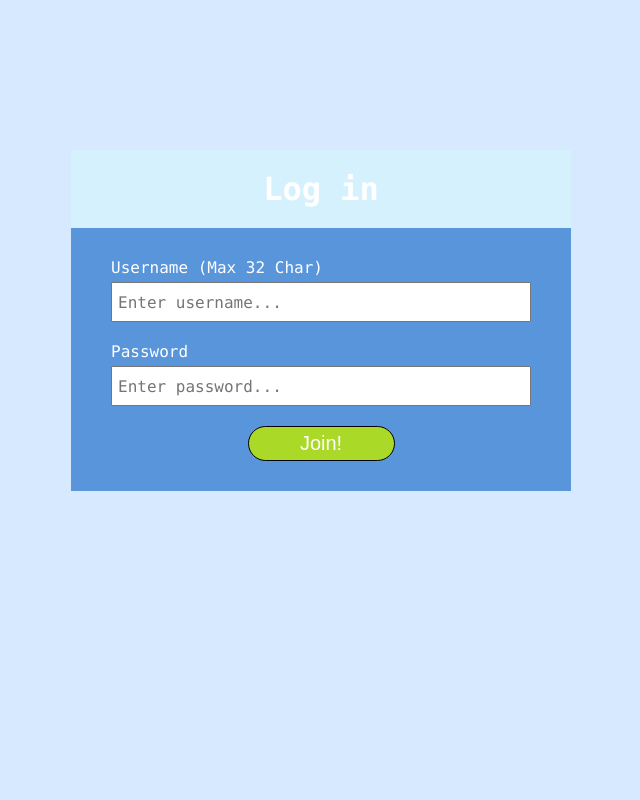
After one commit to vivianrdu/gfi-project, a Django app: template mysite/recipes/templates/recipes/signup.html in a window 1280 px wide. The commit adds this page. Shown: the whole page, without its empty margins (319-959 px from the left). Run offline with Django 3.2, Linux system fonts and the light colour scheme; the template is opened without the code that fills it, so the values that code supplies are empty.

Commit message:
added basic styling for pages

```diff
--- /dev/null
+++ b/mysite/recipes/static/recipes/style.css
@@ -0,0 +1,3 @@
+li a {
+    color: green;
+}
--- /dev/null
+++ b/mysite/recipes/templates/recipes/signup.html
@@ -0,0 +1,46 @@
+<!DOCTYPE html>
+<html>
+  <head>
+    <meta charset="utf-8">
+    <title>Sign up/Log in</title>
+    <link rel='stylesheet' href='styles.css'/>
+  </head>
+  <body style = "font-family: 'Noto Sans JP', sans-serif;">
+        <div class = "main-bg">
+          <div class="join-container">
+            <header class="join-header">
+              <h1> Log in </h1>
+            </header>
+            <main class="join-main">
+              <form action="playing.html">
+                <div class="form-control">
+                  <label for="username">Username (Max 32 Char)</label>
+                  <input
+                    type="text"
+                    name="username"
+                    id="username"
+                    placeholder="Enter username..."
+                    required
+                    minlength="1"
+                    maxlength="26"
+                  />
+                </div>
+                <div class="form-control">
+                  <label for="room">Password</label>
+                  <input
+                    type="text"
+                    name="room"
+                    id="room-name"
+                    placeholder="Enter password..."
+                    required
+                    minlength="5"
+                    maxlength="30"
+                  />
+                </div>
+                <button style = "font-family: 'Noto Sans JP', sans-serif;" type="submit" class="btn">Join!</button>
+              </form>
+            </main>
+          </div>
+        </div>
+    </body>
+</html>
--- /dev/null
+++ b/mysite/recipes/templates/recipes/styles.css
@@ -0,0 +1,272 @@
+
+:root {
+  --light-blue: #D6F1FE;
+  --dark-blue: #5995DA;
+  --pink-light: #D6F1FE;
+  --pink-dark: #5995DA;
+  --light-yellow: #d4ffbd;
+  --dark-yellow: #ABD927;
+}
+
+* {
+  margin: 0;
+  padding: 0;
+  box-sizing: border-box;
+  font-family:  Monaco;
+}
+
+.menu-container {
+  color: #fff;
+  background-color: #ABD927;  /* green */
+  padding: 20px 0;
+  display: flex;
+  justify-content: center;    /* Add this */
+}
+
+.menu {
+  width: 900px;
+  display: flex;
+  justify-content: space-between;
+  margin-left: 20px;
+  margin-right: 20px;
+}
+
+.links {
+  display: flex;
+  justify-content: flex-end;
+}
+
+.login {
+  margin-left: 20px;
+}
+
+.header-container {
+  color: var(--dark-blue);
+  background-color: #D6E9FE;
+  display: flex;
+  justify-content: center;
+}
+
+.header {
+  font-family:  Monaco;
+  font-size: 30px;
+  width: 900px;
+  height: 300px;
+  display: flex;
+  align-items:  center;
+  justify-content: center;
+  flex-direction:  column;
+}
+
+.header input[type=text] {
+  width:  490px;
+  height: 80px;
+  padding: 6px;
+  border-radius: 50px;
+  border: none;
+  margin-top: 8px;
+  font-family:  Monaco;
+  font-size: 20px;
+  align-items:  center;
+}
+
+.questionaire-container{
+  padding-top: 50px;
+  background-color: #D6F1FE;
+  height: 460px;
+}
+
+.options-container{
+  margin-top: 30px;
+  height:  200px;
+  display: flex;
+  alight-items:  center;
+  justify-content:  space-around;
+  align-items: center;
+}
+
+.options {
+  height:  150px;
+  width: 150px;
+  border-radius: 75px;
+  line-height: 140px;
+  background-color: white;
+  text-align: center;
+  border-width: 7px;
+  border-color: #E4E4E4;
+  border-style: solid;
+}
+
+.photo-grid-container {
+  display: flex;
+  justify-content: center;
+}
+
+.photo-grid {
+  width: 1250px;
+  display: flex;
+  justify-content: center;    /* Change this */
+  flex-wrap: wrap;
+}
+
+.photo-grid-item {
+  border: 2px solid #fff;
+  margin: 2px;
+  width: 300px;
+  height: 300px;
+}
+
+.sign-up-container {
+  display: flex;
+  justify-content: space-around;
+  flex-direction: column;
+  width: 400px;
+  height: 500px;
+  background-color: white;
+  margin: auto;
+  margin-top: 10%;
+}
+
+.sign-up-container input[type=text] {
+  width:  350px;
+  height: 40px;
+  padding: 6px;
+  border-radius: 50px;
+  border: solid;
+  border-color: #E4E4E4;
+  margin-top: 8px;
+  font-family:  Monaco;
+  font-size: 20px;
+  align-items:  center;
+}
+
+/* Join Page */
+* {
+  box-sizing: border-box;
+  margin: 0;
+  padding: 0;
+}
+
+body {
+  /*font-family: 'Roboto', sans-serif;*/
+  font-size: 16px;
+  background: white;
+  margin: 0px;
+}
+
+ul {
+  list-style: none;
+}
+
+a {
+  text-decoration: none;
+}
+
+/*.btn {
+  cursor: pointer;
+  padding: 5px 15px;
+  background: var(--dark-yellow);
+  color: white;
+  border: 0;
+  font-size: 17px;
+}*/
+.btn {
+  cursor: pointer;
+    display: flex;
+    align-items: center;
+    justify-content: center;
+    margin-left: auto;
+    margin-right: auto;
+    margin-top: 30px;
+    border-radius: 30px;
+    border: 1px solid black;
+    font-size: 20px;
+    text-align: center;
+    color: white;
+    box-shadow: 0 9px var(--dark-blue);
+    padding: 5px 15px;
+    background: var(--dark-yellow);
+
+}
+
+.btn:hover {background-color:var(--light-yellow);}
+.btn:active {
+  background-color: var(--light-yellow);
+  box-shadow: 0 5px var(--dark-blue);
+  transform: translateY(4px);
+}
+
+
+
+
+/* Join Page */
+.join-container {
+  max-width: 500px;
+  margin: 150px auto;
+  color: white;
+}
+
+.join-header {
+  text-align: center;
+  padding: 20px;
+  background: var(--pink-light);
+  border-top-left-radius: 0px;
+  border-top-right-radius: 0px;
+}
+
+.join-main {
+  padding: 30px 40px;
+  background: var(--pink-dark);
+}
+
+.join-main p {
+  margin-bottom: 20px;
+}
+
+.join-main .form-control {
+  margin-bottom: 20px;
+}
+
+.join-main label {
+  display: block;
+  margin-bottom: 5px;
+}
+
+.join-main input[type='text'] {
+  font-size: 16px;
+  padding: 5px;
+  height: 40px;
+  width: 100%;
+}
+
+.join-main select {
+  font-size: 16px;
+  padding: 5px;
+  height: 40px;
+  width: 100%;
+}
+
+.join-main .btn {
+  margin-top: 0px;
+  width: 35%;
+}
+
+
+
+ .main-bg {
+    height: 100vh;
+    width: 100%;
+    position: absolute;
+    background-color:  #D6E9FE;
+  }
+
+  .container {
+    box-sizing: border-box;
+    width: 70%;
+    background-color: pink;
+    margin-left: 15%;
+    margin-right: 15%;
+    padding-top: 5%;
+    padding-bottom: 5%;
+    text-align: center;
+  }
```
Also changed, not shown: mysite/recipes/templates/recipes/index.html (+66 -4 lines), mysite/user/templates/user/server.js (added, +10 -0 lines), mysite/recipes/templates/recipes/base.html (added), 3 other files.
